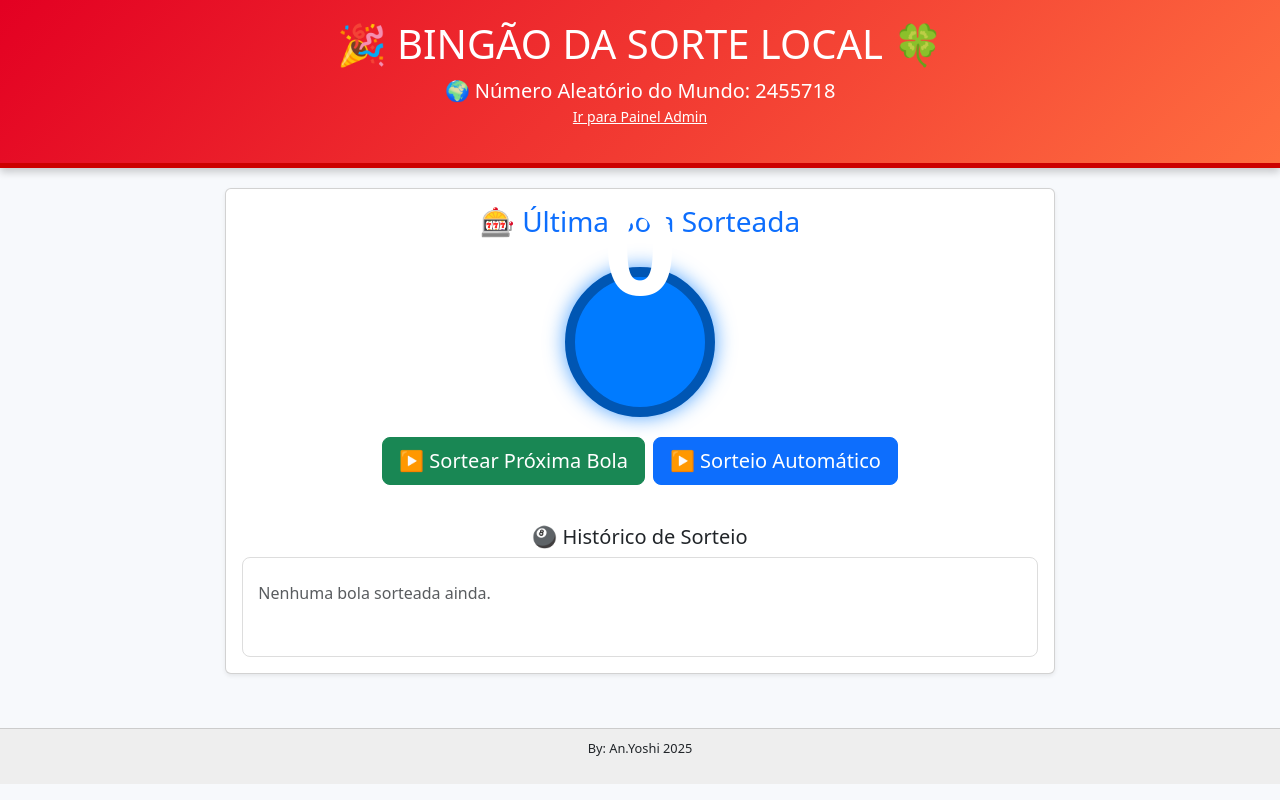
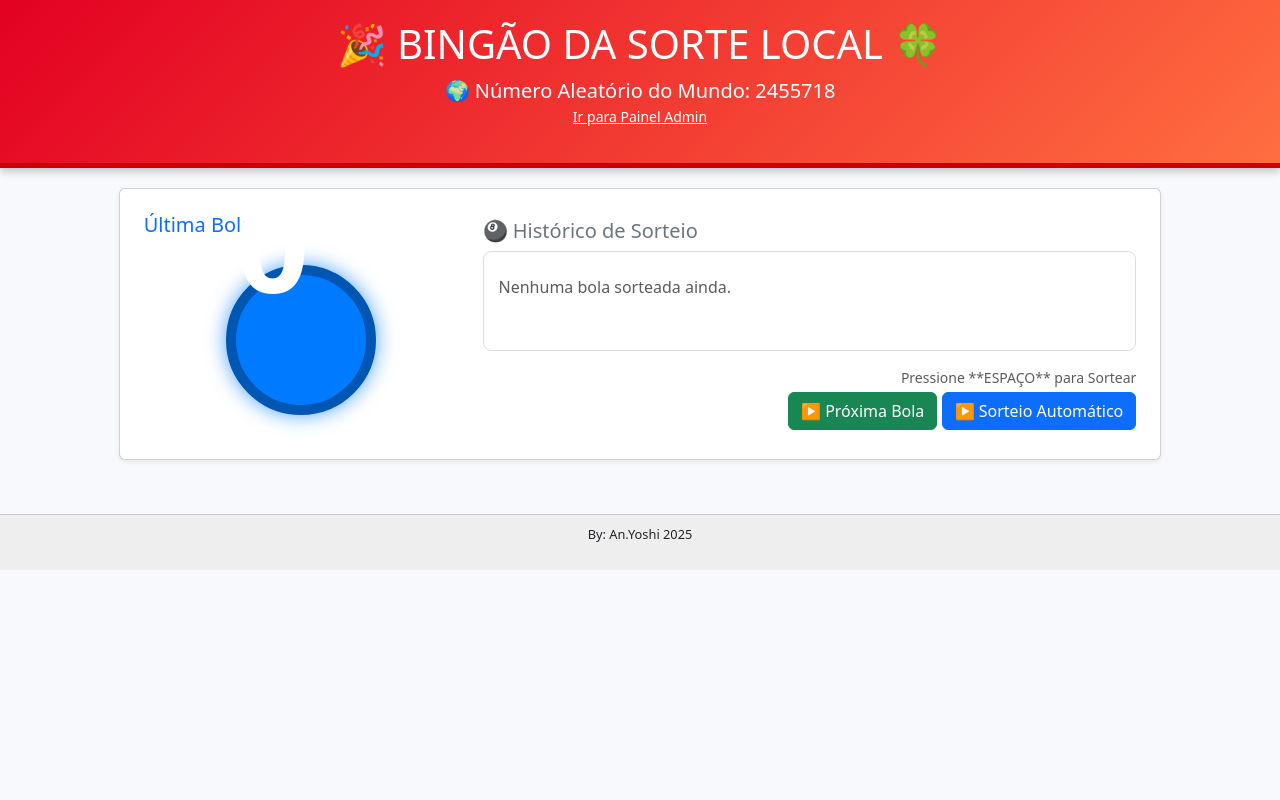
Before and after one commit to andersomyoshi/B1NGO, a plain HTML site: page index.html in a window 1280 px wide. Drawn offline with nearby package versions, Linux system fonts and the light colour scheme.

Commit message:
Update index.html

```diff
--- a/index.html
+++ b/index.html
@@ -19,26 +19,37 @@
     <div class="container-fluid">
         <div class="row justify-content-center">
 
-            <!-- Coluna Principal do Sorteio (Destaque) -->
-            <div class="col-lg-8 mb-4">
-                <div class="card shadow-sm p-3">
-                    <h3 class="card-title text-center text-primary">🎰 Última Bola Sorteada</h3>
-                    <div id="ultima-bola" class="text-center">—</div>
+            <!-- Painel Principal de Sorteio -->
+            <div class="col-lg-10 mb-4">
+                <div class="card shadow-sm p-4">
 
-                    <!-- Botões de Controle -->
-                    <div class="d-grid gap-2 d-md-flex justify-content-center mb-3">
-                        <button id="btn-sortear" class="btn btn-success btn-lg">▶️ Sortear Próxima Bola</button>
-                        <button id="btn-sortear-auto" class="btn btn-primary btn-lg">▶️ Sorteio Automático</button>
+                    <div class="row align-items-center">
+
+                        <!-- Coluna 1: Última Bola Sorteada (Canto Esquerdo - GRANDE) -->
+                        <div class="col-4 d-flex flex-column align-items-start justify-content-center">
+                            <h5 class="text-primary mb-2">Última Bola</h5>
+                            <div id="ultima-bola">—</div>
+                        </div>
+
+                        <!-- Coluna 2: Histórico de Sorteio (Canto Direito - MAIOR) -->
+                        <div class="col-8">
+                            <h5 class="text-secondary mb-2">🎱 Histórico de Sorteio</h5>
+                            <div id="bolas-sorteadas-lista" class="bolas-sorteadas-painel">
+                                <!-- Bolas sorteadas aparecerão aqui -->
+                            </div>
+
+                            <!-- Botões de Controle (Abaixo e Pequenos do Histórico) -->
+                            <div class="text-end mt-3">
+                                <small class="text-muted d-block mb-1">Pressione **ESPAÇO** para Sortear</small>
+                                <button id="btn-sortear" class="btn btn-success btn-small-control">▶️ Próxima Bola</button>
+                                <button id="btn-sortear-auto" class="btn btn-primary btn-small-control">▶️ Sorteio Automático</button>
+                            </div>
+                        </div>
+
                     </div>
 
                     <div id="sorteio-status">
                         <!-- Mensagens de status/vencedor aparecerão aqui -->
-                    </div>
-
-                    <!-- Painel de Bolas Sorteadas -->
-                    <h5 class="mt-4 text-center">🎱 Histórico de Sorteio</h5>
-                    <div id="bolas-sorteadas-lista" class="bolas-sorteadas-painel">
-                        <!-- Bolas sorteadas aparecerão aqui -->
                     </div>
 
                 </div>
```
